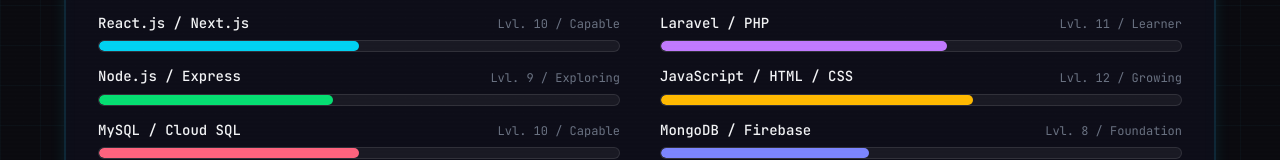
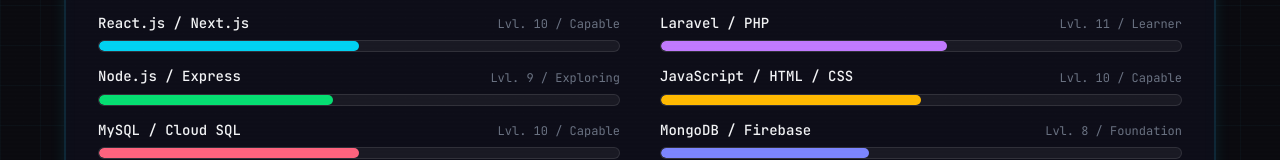
Before and after one commit to Hannahjamilla/hannahperalta-portfolio, a React (Vite) app: page / in a window 1280 px wide. Shown: the part 635-795 px from the top of the page. Built offline with nearby package versions, Linux system fonts and the light colour scheme.

Commit message:
Skills: Adjust JavaScript level to Level 10

```diff
--- a/src/application.tsx
+++ b/src/application.tsx
@@ -10,7 +10,7 @@
   { name: 'React.js / Next.js', level: 50, label: 'Lvl. 10 / Capable', color: 'bg-cyan-400' },
   { name: 'Laravel / PHP', level: 55, label: 'Lvl. 11 / Learner', color: 'bg-purple-400' },
   { name: 'Node.js / Express', level: 45, label: 'Lvl. 9 / Exploring', color: 'bg-green-400' },
-  { name: 'JavaScript / HTML / CSS', level: 60, label: 'Lvl. 12 / Growing', color: 'bg-amber-400' },
+  { name: 'JavaScript / HTML / CSS', level: 50, label: 'Lvl. 10 / Capable', color: 'bg-amber-400' },
   { name: 'MySQL / Cloud SQL', level: 50, label: 'Lvl. 10 / Capable', color: 'bg-rose-400' },
   { name: 'MongoDB / Firebase', level: 40, label: 'Lvl. 8 / Foundation', color: 'bg-indigo-400' },
   { name: 'Google Cloud / RBAC', level: 35, label: 'Lvl. 7 / Exploring', color: 'bg-blue-400' },
```
